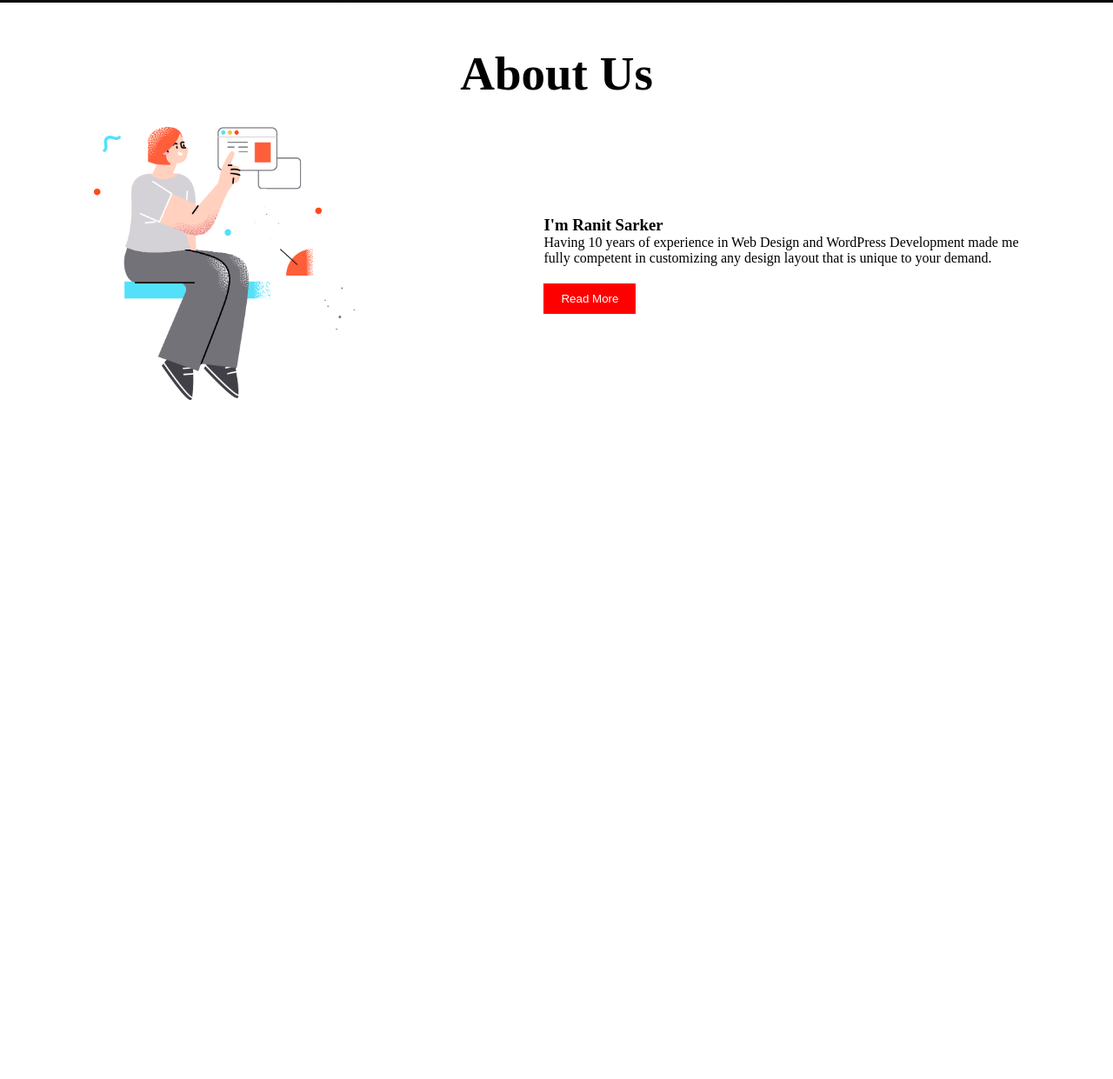
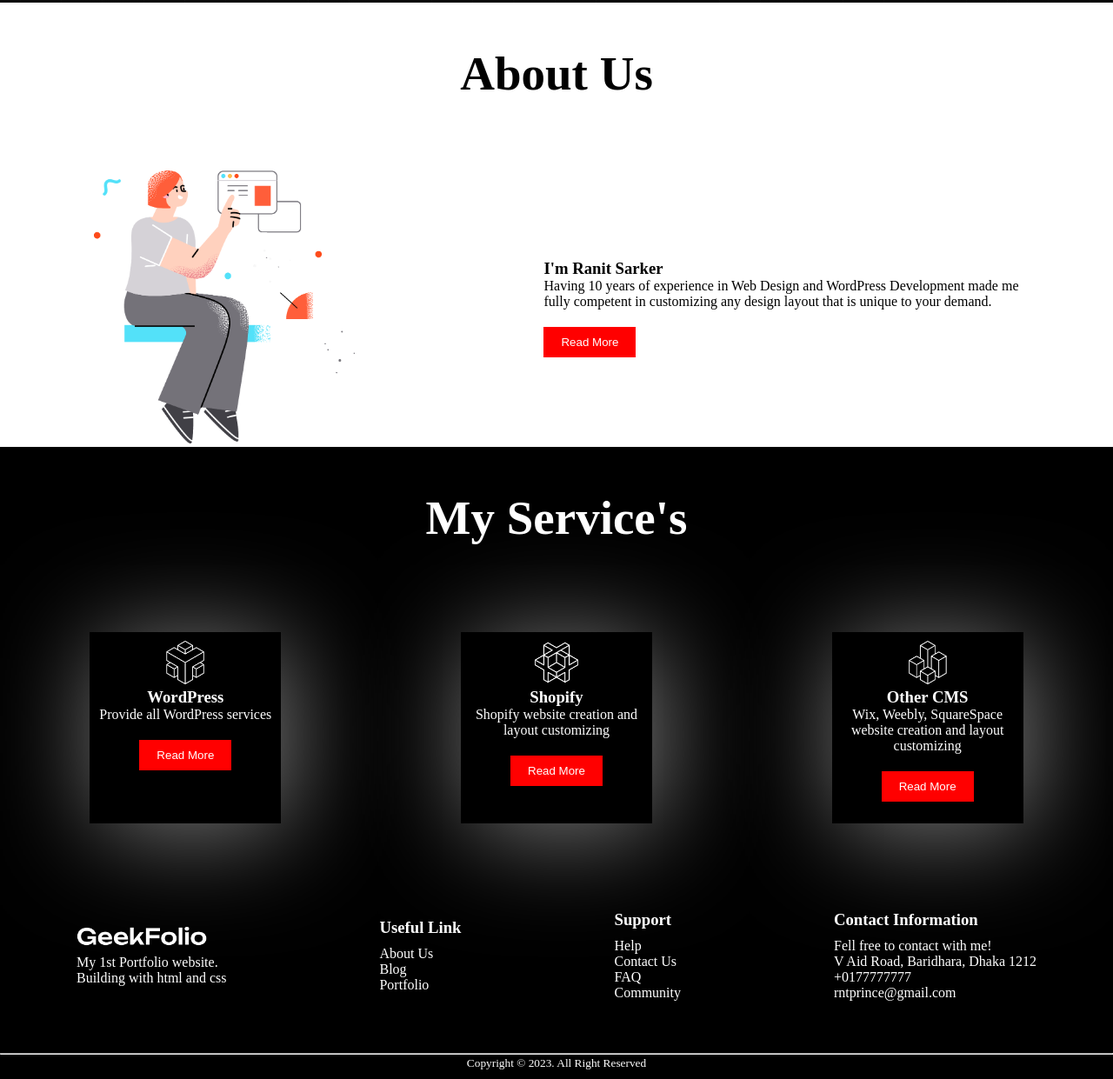
Before and after one commit to ranitsarker/portfolio1, a plain HTML site: page index.html in a window 1280 px wide. Shown: the part 875-2116 px from the top of the page at 87% size. Before the commit the page ends 1339 px from the top, so only its background shows below. Drawn offline with Linux system fonts and the light colour scheme.

Commit message:
service and footer top and bottom added

```diff
--- a/index.html
+++ b/index.html
@@ -53,10 +53,72 @@
                 </div>
             </div>
         </section>
+        <!--services-->
+        <section class="service">
+            <h1 class="title service-title">My Service's</h1>
+            <div class="service-container">
+                <div class="box">
+                    <img class="icon" src="icon/0.png" alt="1st image">
+                    <h3>WordPress</h3>
+                    <p>Provide all WordPress services</p>
+                    <button class="btn">Read More</button>
+
+                </div>
+                <div class="box">
+                    <img class="icon" src="icon/1.png" alt="2nd image">
+                    <h3>Shopify</h3>
+                    <p>Shopify website creation and layout customizing</p>
+                    <button class="btn">Read More</button>
+
+                </div>
+                <div class="box">
+                    <img class="icon" src="icon/2.png" alt="3rd image">
+                    <h3>Other CMS</h3>
+                    <P>Wix, Weebly, SquareSpace website creation and layout customizing</P>
+                    <button class="btn">Read More</button>
+                </div>
+            </div>
+        </section>
 
     </main>
     <footer>
+<section>
+    <div class="footer-section">
+    <div class="1stcol">
+        <img class="logo-photo" src="./logo/logo-light.png" alt="logo">
+        <p>My 1st Portfolio website. <br> Building with html and css</p>
+    </div>
+    <div class="scol">
+        <h3 class="footer-title">Useful Link</h3>
+        <ul>
+            <li>About Us</li>
+            <li>Blog</li>
+            <li>Portfolio</li>
+        </ul>
 
+    </div>
+    <div class="rdcol">
+        <h3 class="footer-title">Support</h3>
+        <ul>
+            <li>Help</li>
+            <li>Contact Us</li>
+            <li>FAQ</li>
+            <li>Community</li>
+        </ul>
+    </div>
+    <div class="4thcol">
+        <h3 class="footer-title">Contact Information</h3>
+<p>Fell free to contact with me!</p>
+<p>V Aid Road, Baridhara, Dhaka 1212</p>
+<p> <a href="tel:+0177777777"></a> +0177777777</p>
+<p> <a href="mailto: rntprince@gmail.com"></a> rntprince@gmail.com</p>
+    </div>
+</div>
+<div class="footer-bottom">
+    <hr>
+    <p><small>Copyright &copy; 2023. All Right Reserved</small></p>
+</div>
+</section>
     </footer>
 </body>
 </html>
--- a/style/style.css
+++ b/style/style.css
@@ -46,7 +46,7 @@
     font-size: 55px;
     font-weight: bold;
     text-align: center;
-    margin-top: 50px;
+    padding: 50px 0px;
 }
 .description{
     font-size: 23px;
@@ -73,3 +73,51 @@
     align-items: center;
     justify-content: space-around;
 }
+/*service*/
+.service{
+    background-color: #000;
+}
+.service-title{
+    color: #fff;
+}
+.service-container{
+    display: flex;
+    align-items: center;
+    justify-content: space-around;
+    color: #fff;
+    padding: 50px 0px;
+}
+.icon{
+    width: 50px;
+}
+.box{
+    height: 200px;
+    width: 200px;
+    box-shadow: 8px 8px 122px gray;
+    padding: 10px;
+    text-align: center;
+}
+/*footer*/
+.footer-section{
+    display: flex;
+    justify-content: space-around;
+    align-items: center;
+    background-color: #000;
+    color: #fff;
+    padding: 50px 0px;
+}
+.footer-title{
+    padding-bottom: 10px;
+}
+.scol >ul li{
+    list-style: none;
+}
+.rdcol >ul li{
+    list-style: none;
+}
+.footer-bottom{
+    text-align: center;
+    background-color: #000;
+    color: #fff;
+    padding: 10px 0px;
+}
```
